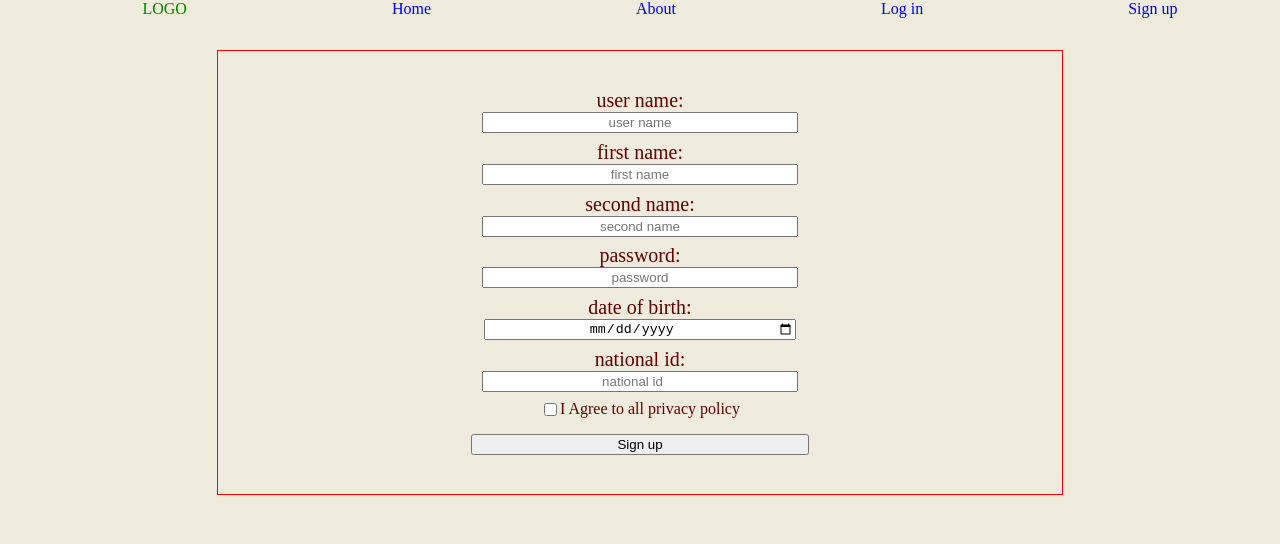
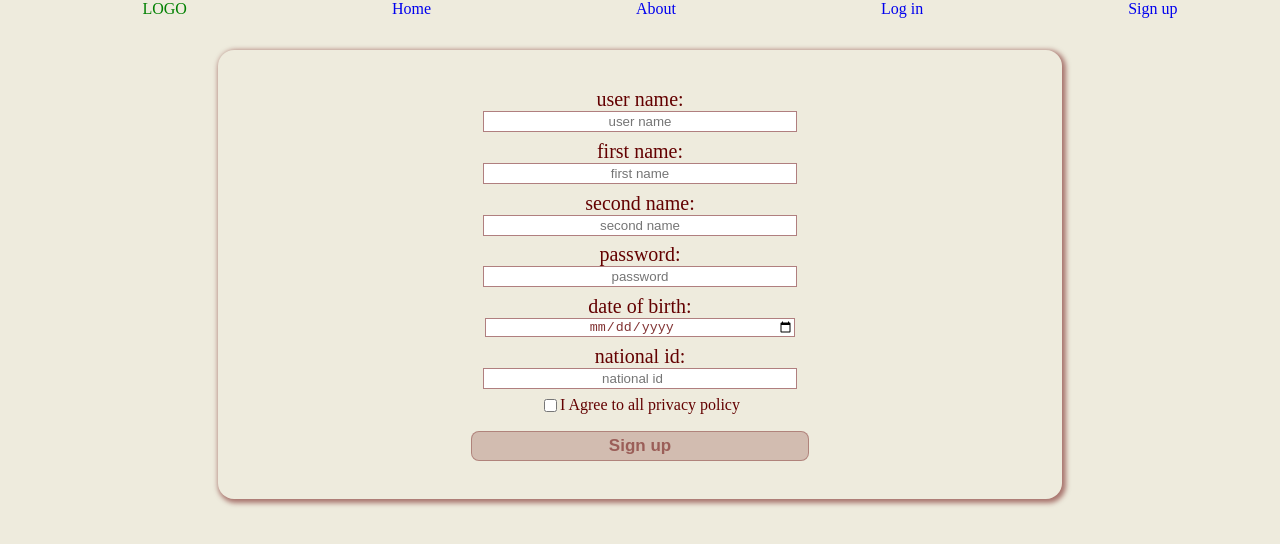
Before and after one commit to walaTuwaiq/online-banking-frontend, a React (Create React App) app: page /signup in a window 1280 px wide. Shown: the top 544 px of the page. Built offline with nearby package versions, Linux system fonts and the light colour scheme.

Commit message:
signup-login

```diff
--- a/src/component/Login.js
+++ b/src/component/Login.js
@@ -1,11 +1,65 @@
-import React from 'react'
+import axios from "axios";
+import React, { useState } from "react";
+import { useHistory } from "react-router-dom/cjs/react-router-dom.min";
 
 export default function Login() {
-    return (
-        <div>
-            <div>
+  const [password, setPassword] = useState("");
+  const [userName, setUserName] = useState("");
+  const [errorMessage, setErrorMessage] = useState("")
+  const history = useHistory();
 
-            </div>
-        </div>
-    )
+  const saveUserName = (e) => {
+    setUserName(e.target.value);
+  };
+
+  const savePassword = (e) => {
+    setPassword(e.target.value);
+  };
+
+  const submitDate = async () => {
+    if (password !== "" && userName !== "") {
+      try {
+        const response = await axios.post("http://localhost:5000/login", {
+          userName,
+          password,
+        });
+        history.push("/home");
+      } catch (error) {
+        console.log(error);
+      }
+    } else{
+        setErrorMessage("please fill inputs")
+    }
+  };
+
+  return (
+    <div>
+      <div>
+        <label htmlFor="">user name:</label>
+        <input
+          className="signup-input"
+          type="text"
+          placeholder="user name"
+          onChange={saveUserName}
+        />
+
+        <label htmlFor="">password:</label>
+        <input
+          className="signup-input"
+          type="password"
+          placeholder="password"
+          onChange={savePassword}
+        />
+
+        <button
+          onClick={() => {
+            submitDate();
+          }}
+        >
+          Log in
+        </button>
+        {errorMessage}
+      </div>
+    </div>
+  );
 }
--- a/src/component/Signup.js
+++ b/src/component/Signup.js
@@ -1,4 +1,5 @@
 import React, {useState} from 'react';
+import { useHistory } from 'react-router-dom/cjs/react-router-dom.min';
 import "../styles/Signup.css"
 import axios from 'axios';
 import { Link } from 'react-router-dom';
@@ -12,6 +13,7 @@ export default function Signup() {
     const [nationalId, setNationalId] = useState(0)
     const [check, setCheck] = useState(false)
     const [errorMessage, setErrorMessage] = useState("")
+    const history = useHistory()
 
 
     const saveDate=(e)=>{
@@ -53,6 +55,7 @@ export default function Signup() {
                         dateOfBirth:date,
                         nationalId
                     })
+                    history.push("/home")
                 } catch (error) {
                     console.log(error);
                 }
@@ -93,12 +96,9 @@ export default function Signup() {
                     <input className='checkbox-input' type="checkbox" onChange={saveCheck}/>
                     I Agree to all privacy policy
                 </div>
-                <Link to="/home">
+                {/* <Link to="/home"> */}
                     <button onClick={()=>{submitDate()}}>Sign up</button>
-                </Link>
-                {console.log(typeof nationalId)}
-                {console.log(firstName === "")}
-                {console.log(typeof userName)}
+
                 {errorMessage}
             </div>
         </div>
--- a/src/styles/Signup.css
+++ b/src/styles/Signup.css
@@ -3,10 +3,12 @@
     flex-direction: column;
     width: 60%;
     padding: 3%;
-    border:1px solid red;
+    /* border:1px solid red; */
     margin: auto;
     text-align: center;
     justify-content: center;
+    box-shadow: 2px 2px 5px 2px rgb(99, 0, 0,0.5);
+    border-radius: 1rem;
 }
 
 .signup-input{
@@ -15,6 +17,9 @@
     justify-content: center;
     margin: auto;
     margin-bottom: 1%;
+    color: rgb(99, 0, 0,0.8);
+    border: 1px solid rgb(99, 0, 0,0.5);
+    height: 17px;
 }
 
 .signup-form label{
@@ -23,8 +28,22 @@
 
 .signup-form button{
     width: 44%;
+    height: 30px;
     margin: auto;
     margin-top: 2%;
+    font-size: 17px;
+    font-weight: bold;
+    background-color: rgba(99, 0, 0, 0.20);
+    border: 1px solid rgba(99, 0, 0, 0.30);
+    border-radius: 0.5rem;
+    color: rgb(99, 0, 0,0.5);
+
+}
+
+.signup-form button:hover{
+    background-color: rgba(99, 0, 0, 0.10);
+    cursor: pointer;
+    color: rgb(99, 0, 0,0.7);
 }
 
 .policy{
```
